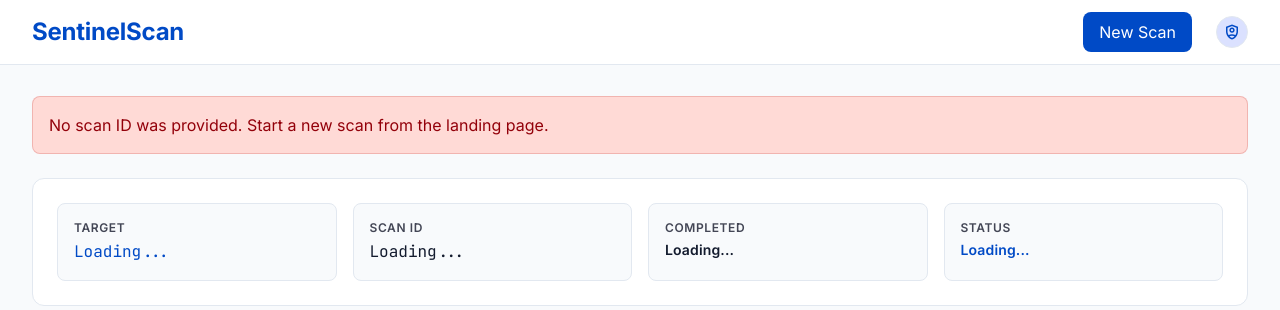
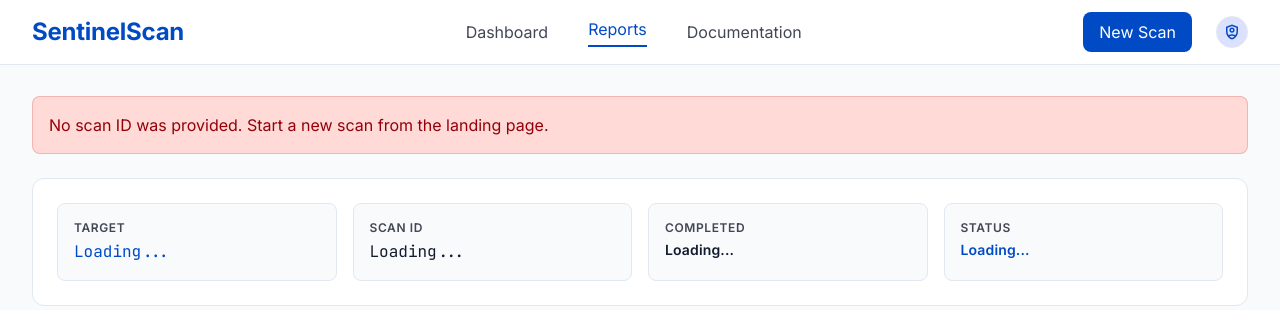
Before and after one commit to Zopyrus269/sentinelscan, a Flask app: page /report in a window 1280 px wide. Shown: the top 310 px of the page. Run offline with Flask 3, Linux system fonts and the light colour scheme; some libraries are stand-ins or nearby versions.

Commit message:
Fix header nav permanently hidden on desktop due to !important on .hidden
styles.css defined .hidden with 'display: none !important', which
unconditionally beat Tailwind's responsive 'md:flex' utility class
used on the header nav ('hidden md:flex'), leaving Dashboard/Reports/
Documentation links invisible at all viewport widths. Removed
!important; verified via Playwright that the nav now renders
correctly at desktop width (1280x800) while modals/dropdowns that
rely on classList.add/remove('hidden') still hide correctly.

```diff
--- a/apps/frontend/static/css/styles.css
+++ b/apps/frontend/static/css/styles.css
@@ -156,7 +156,7 @@ img {
 }
 
 .hidden {
-    display: none !important;
+    display: none;
 }
 
 @media (max-width: 640px) {
```
